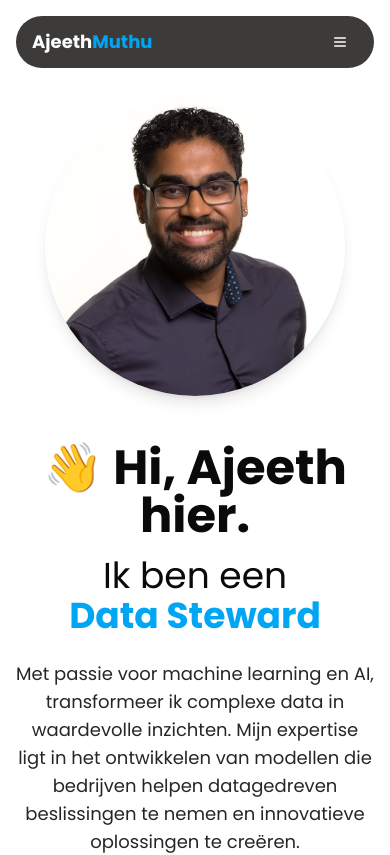
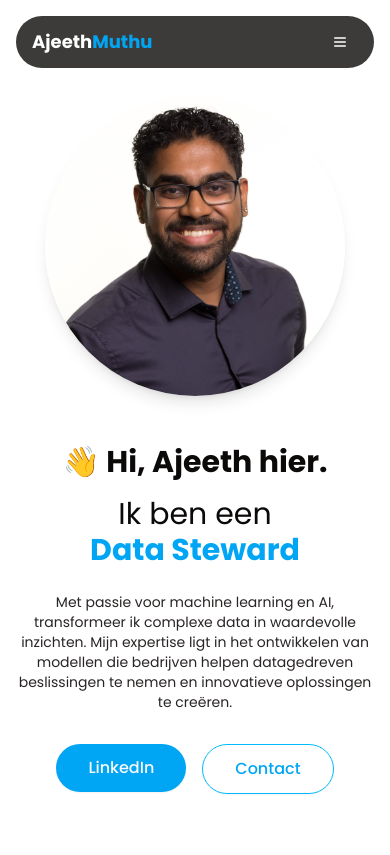
Before and after one commit to IsmailYaman/ajeethmuthu, a Next.js app: page / in a window 390 px wide. Shown: the top 855 px of the page. Built offline with nearby package versions, Linux system fonts and the light colour scheme.

Commit message:
Adjust font sizes in Personalia component for improved readability

```diff
--- a/app/components/Personalia.tsx
+++ b/app/components/Personalia.tsx
@@ -13,12 +13,12 @@ export default function Personalia() {
 			<section className="relative flex min-h-screen w-full items-center py-24 justify-center">
 				<div className="grid grid-cols-1 gap-12 md:grid-cols-2 md:items-center mx-4">
 					<div className="order-2 flex flex-col items-center text-center md:order-1 md:items-start md:text-left">
-						<h1 className="mb-4 text-5xl font-extrabold text-stone-950 md:text-6xl">{intro.greeting}</h1>
-						<p className="mb-6 text-4xl text-stone-950">
+						<h1 className="mb-4 text-3xl font-extrabold text-stone-950 md:text-6xl">{intro.greeting}</h1>
+						<p className="mb-6 text-3xl text-stone-950">
 							{intro.introduction}{" "}
 							<span className="text-sky-500 h-8 inline-block font-extrabold relative">Data Steward</span>
 						</p>
-						<p className="mb-8 text-lg text-stone-800">{intro.description}</p>
+						<p className="mb-8 text-sm sm:text-lg text-stone-800">{intro.description}</p>
 						<div className="flex flex-wrap justify-center gap-4 md:justify-start">
 							{intro.socialLinks.map((link, index) => (
 								<Link
```
